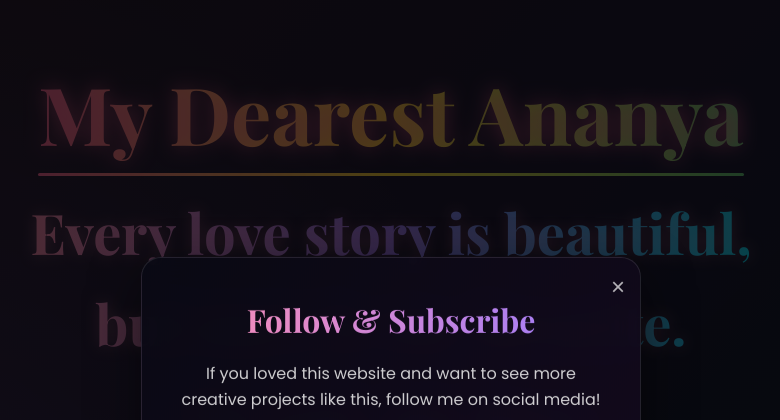
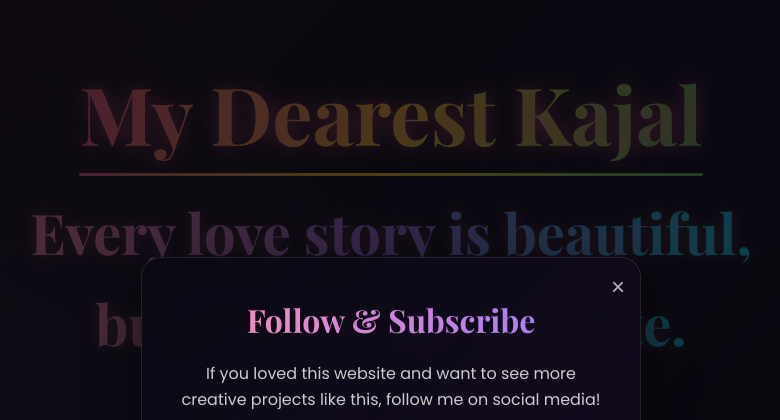
Before and after one commit to codewith-chiran/My-Love-Kajal, a plain HTML site: page index.html in a window 1280 px wide. Shown: the top 420 px of the page, without its empty margins (249-1029 px from the left). Drawn offline with nearby package versions, Linux system fonts and the light colour scheme.

Commit message:
Update index.html

```diff
--- a/index.html
+++ b/index.html
@@ -693,7 +693,7 @@
 <body>
     <!-- Hero Section -->
     <section class="hero">
-        <h1 class="ananya-name">My Dearest Ananya</h1>
+        <h1 class="ananya-name">My Dearest Kajal</h1>
         <div class="hero-text">
             <div class="hero-line">Every love story is beautiful,</div>
             <div class="hero-line">but ours is my favorite.</div>
```
